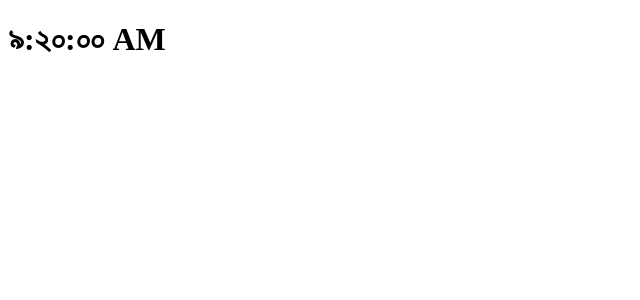
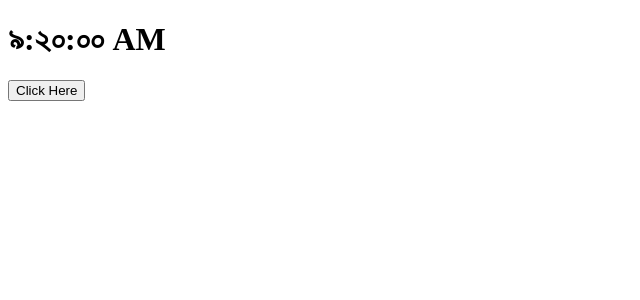
Before and after one commit to younusalinahid/react-daily-learning, a React (Vite) app: page / in a window 1280 px wide. Shown: the top 300 px of the page, without its empty margins (0-640 px from the left). Built offline with nearby package versions, Linux system fonts and the light colour scheme.

Commit message:
Event Handling & Control Re Rendering

```diff
--- a/src/App.jsx
+++ b/src/App.jsx
@@ -1,7 +1,7 @@
 import Clock from './components/Clock';
 function App() {
 
-  return <div><Clock locale="bn-BD" /></div>
+  return <div><Clock /></div>
 }
 
 export default App
--- /dev/null
+++ b/src/components/Button.jsx
@@ -0,0 +1,25 @@
+import React from "react";
+
+class Button extends React.Component {
+    shouldComponentUpdate(nextProps) {
+        const { change: currentChange, locale: currentLocale } = this.props;
+        const { change: nextChange, locale: nextLocale } = nextProps;
+
+        if(currentChange == nextChange && nextLocale == currentLocale) {
+            return false;
+        } else {
+            return true;
+        }
+    }
+
+  render() {
+    const { change, locale } = this.props;
+    return (
+      <button type="button" onClick={() => change(locale)}>
+        Click Here
+      </button>
+    );
+  }
+}
+
+export default Button;
--- a/src/components/Clock.jsx
+++ b/src/components/Clock.jsx
@@ -1,4 +1,5 @@
 import React from "react";
+import Button from "./button";
 
 class Clock extends React.Component {
   // constructor(props) {
@@ -7,7 +8,7 @@ class Clock extends React.Component {
   // }
 
   //shortcut without constructior
-  state = { date: new Date() };
+  state = { date: new Date(), locale: "bn-BD" };
 
   componentDidMount() {
     this.clockTimer = setInterval(() => this.tick(), 1000);
@@ -23,13 +24,23 @@ class Clock extends React.Component {
     });
   }
 
+  handleClick = (locale) => {
+    this.setState({
+      locale,
+    });
+  };
+
   render() {
+    const { date, locale } = this.state;
     return (
-      <h1 className="heading">
-        <span className="text">
-          {this.state.date.toLocaleTimeString(this.props.locale)}
-        </span>
-      </h1>
+      <div>
+        <h1 className="heading">
+          <span className="text">{date.toLocaleTimeString(locale)}</span>
+        </h1>
+        <Button change={this.handleClick} locale="en-US">
+          Click Here
+        </Button>
+      </div>
     );
   }
 }
```
Also changed, not shown: index.html (+7 -0 lines).
